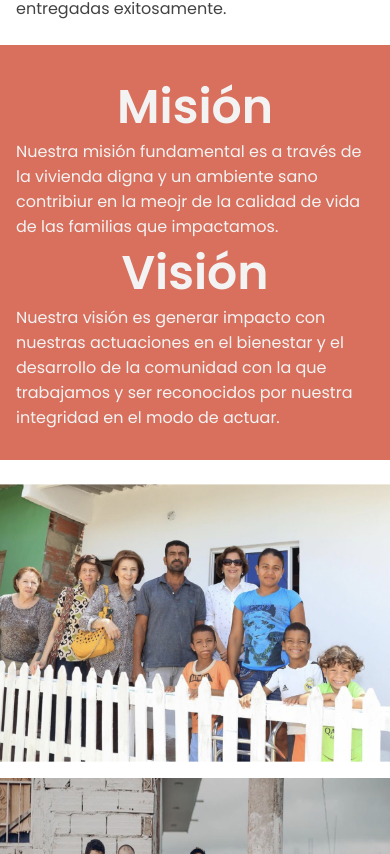
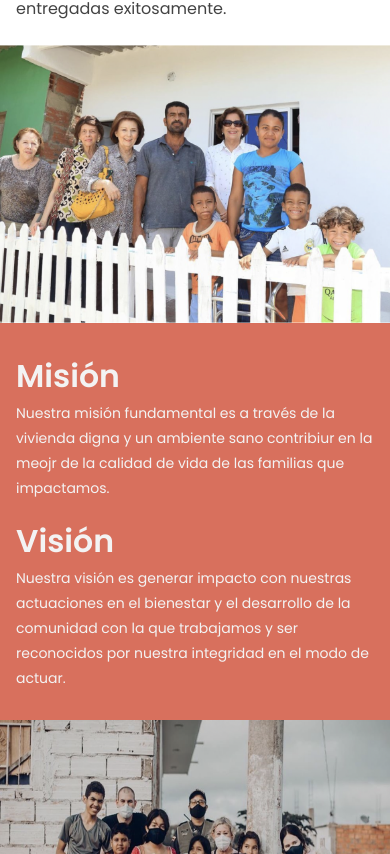
Before and after one commit to melendez-dev/help-us, a Next.js app: page /about-us in a window 390 px wide. Shown: the part 1350-2204 px from the top of the page. Built offline with nearby package versions, Linux system fonts and the light colour scheme.

Commit message:
feature: finish responsive about-us page

```diff
--- a/src/components/common/AboutUs/AboutUs.js
+++ b/src/components/common/AboutUs/AboutUs.js
@@ -8,7 +8,13 @@ import {
   Card,
   Grid,
 } from "@mui/material";
+
+// redux
+import { useSelector } from "react-redux";
 export default function AboutUs() {
+  const movil = useSelector((state) => state.movil.value);
+  console.log(movil);
+
   return (
     <Box>
       <Box>
@@ -78,7 +84,17 @@ export default function AboutUs() {
           </Grid>
         </Grid>
       </Container>
-
+      {movil && (
+        <Grid item xs={12} md={0}>
+          <Image
+            src="/images/gird-6-1-us.png"
+            width={582}
+            height={415}
+            layout="responsive"
+            alt="gird-6-1-us"
+          />
+        </Grid>
+      )}
       <Box
         style={{
           background: "#D8705D",
@@ -90,15 +106,18 @@ export default function AboutUs() {
             <Grid item xs={12} md={5}>
               <Box
                 style={{
-                  textAlign: "center",
+                  textAlign: movil ? undefined : "center",
                 }}
               >
-                <Typography variant="h1-bold" color="#f3f3f3">
+                <Typography
+                  variant={movil ? "h2-bold" : "h1-bold"}
+                  color="#f3f3f3"
+                >
                   Misión
                 </Typography>
               </Box>
               <Box>
-                <Typography variant="p" color="#f3f3f3">
+                <Typography variant={movil ? "p-small" : "p"} color="#f3f3f3">
                   Nuestra misión fundamental es a través de la vivienda digna y
                   un ambiente sano contribiur en la meojr de la calidad de vida
                   de las familias que impactamos.
@@ -119,15 +138,19 @@ export default function AboutUs() {
             <Grid item xs={12} md={5}>
               <Box
                 style={{
-                  textAlign: "center",
+                  textAlign: movil ? undefined : "center",
                 }}
+                mt={movil ? 2 : 0}
               >
-                <Typography variant="h1-bold" color="#f3f3f3">
+                <Typography
+                  variant={movil ? "h2-bold" : "h1-bold"}
+                  color="#f3f3f3"
+                >
                   Visión
                 </Typography>
               </Box>
               <Box>
-                <Typography variant="p" color="#f3f3f3">
+                <Typography variant={movil ? "p-small" : "p"} color="#f3f3f3">
                   Nuestra visión es generar impacto con nuestras actuaciones en
                   el bienestar y el desarrollo de la comunidad con la que
                   trabajamos y ser reconocidos por nuestra integridad en el modo
@@ -138,9 +161,10 @@ export default function AboutUs() {
           </Grid>
         </Container>
       </Box>
-      <Box my={3}>
+      <Box my={movil ? 0 : 3}>
         <Grid container spacing={2}>
-          <Grid item xs={12} md={6}>
+          {!movil && (
+            <Grid item xs={0} md={6}>
               <Image
                 src="/images/gird-6-1-us.png"
                 width={582}
@@ -149,6 +173,7 @@ export default function AboutUs() {
                 alt="gird-6-1-us"
               />
             </Grid>
+          )}
           <Grid item xs={12} md={6}>
             <Image
               src="/images/grid-6-2-us.png"
```
Lines whose indentation alone changed are shown as unchanged.
